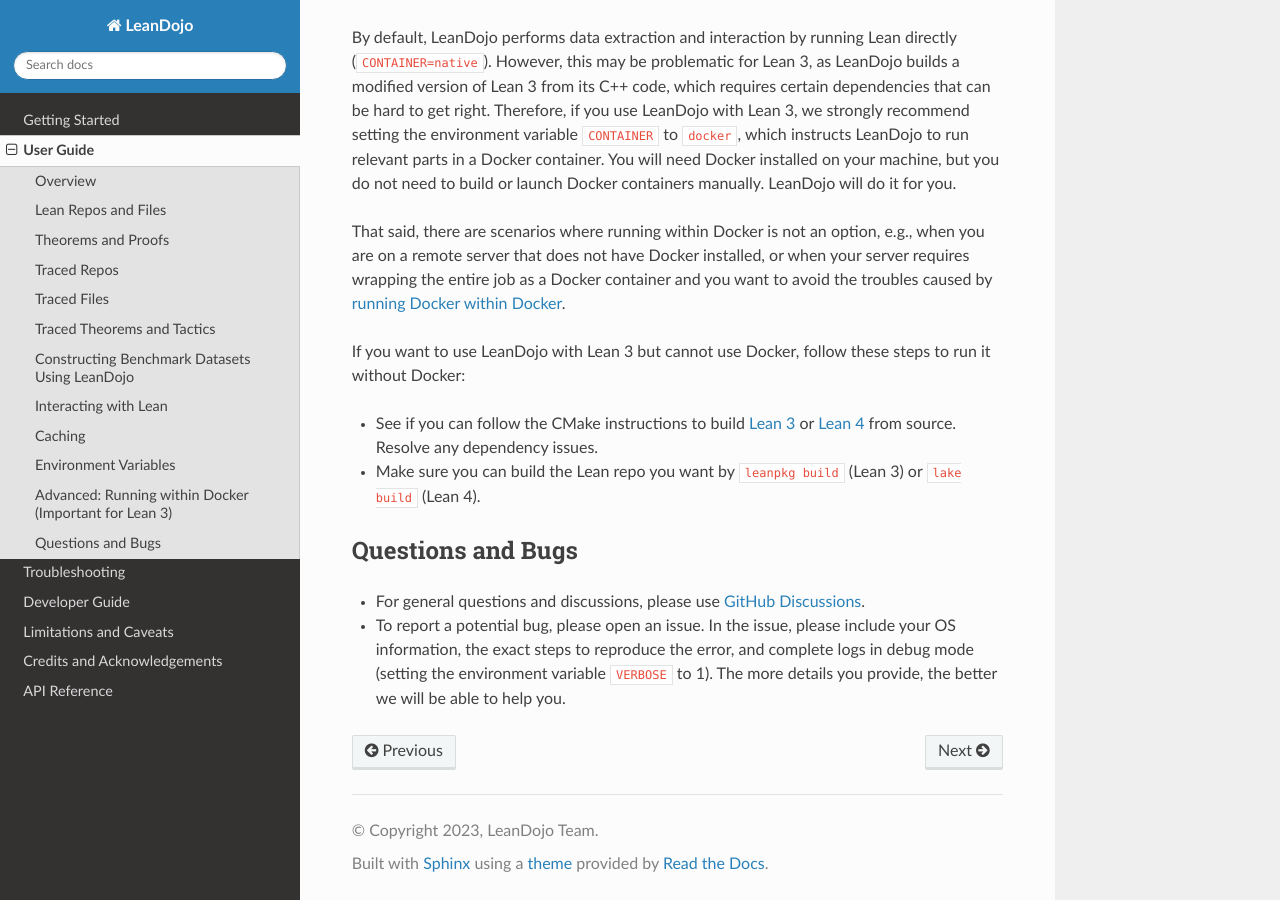
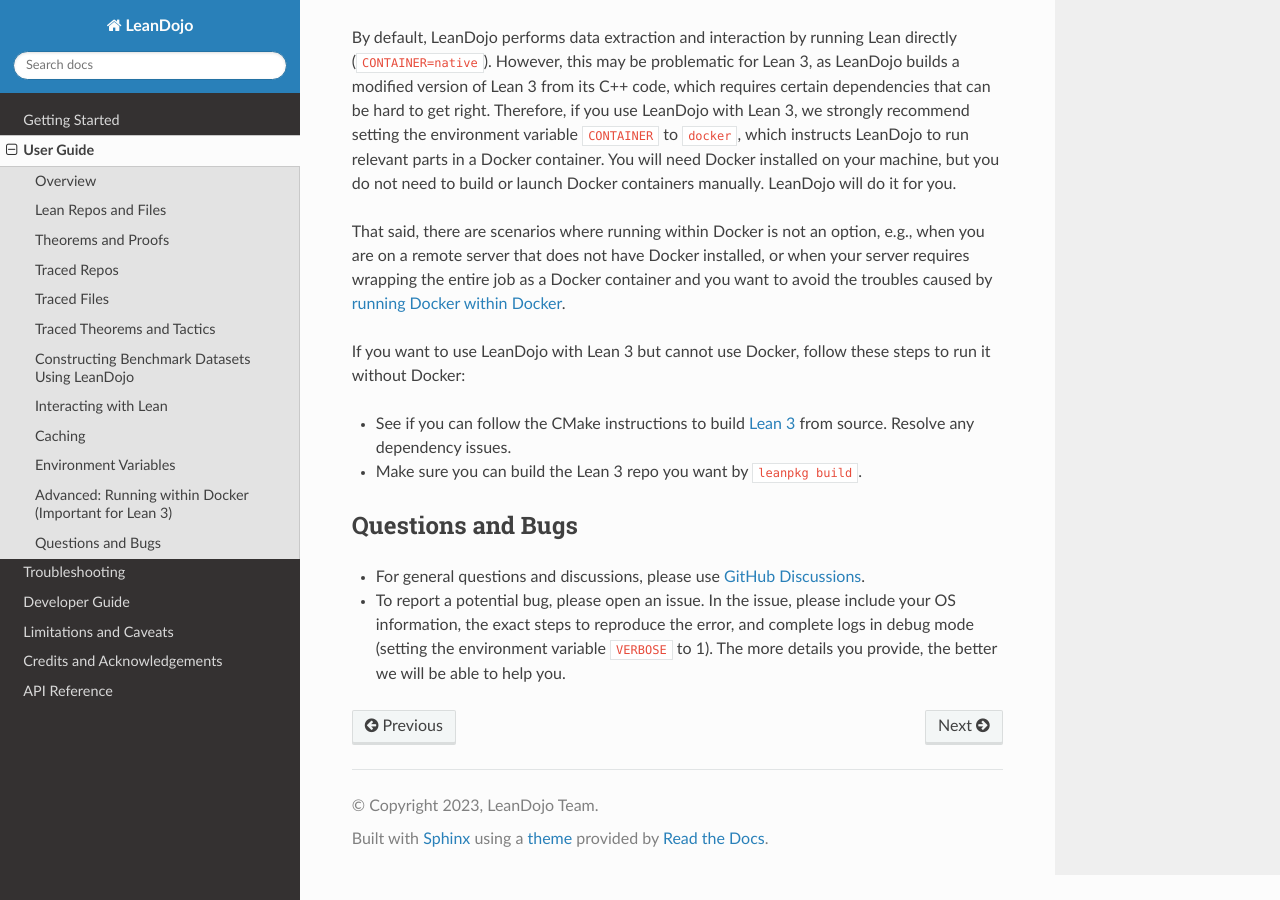
Before and after one commit to lean-dojo/LeanDojo, a Sphinx documentation site: the page built from docs/source/user-guide.rst, in a window 1280 px wide and 900 px high, scrolled down 6032 px. Built offline with Sphinx 7.4.7 and the Read the Docs theme 2.0.0, drawn with Linux system fonts in a browser that asks for light colours.

Commit message:
Update user-guide.rst

```diff
--- a/docs/source/user-guide.rst
+++ b/docs/source/user-guide.rst
@@ -259,8 +259,8 @@
 
 If you want to use LeanDojo with Lean 3 but cannot use Docker, follow these steps to run it without Docker:
 
-* See if you can follow the CMake instructions to build `Lean 3 <https://github.com/leanprover-community/lean/blob/master/doc/make/index.md#generic-build-instructions>`_ or `Lean 4 <https://leanprover.github.io/lean4/doc/make/index.html>`_ from source. Resolve any dependency issues.
-* Make sure you can build the Lean repo you want by :code:`leanpkg build` (Lean 3) or :code:`lake build` (Lean 4).
+* See if you can follow the CMake instructions to build `Lean 3 <https://github.com/leanprover-community/lean/blob/master/doc/make/index.md#generic-build-instructions>`_ from source. Resolve any dependency issues.
+* Make sure you can build the Lean 3 repo you want by :code:`leanpkg build`.
 
 
 
```
